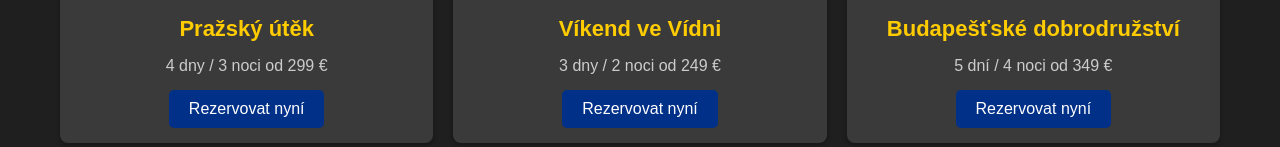
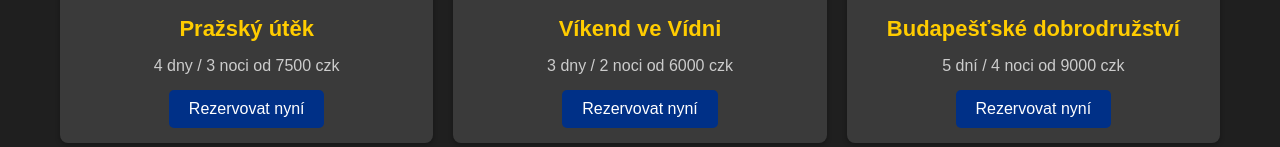
Before and after one commit to C0DEX7/cestovka, a plain HTML site: page index.html in a window 1280 px wide. Shown: the part 2639-2786 px from the top of the page. Drawn offline with Linux system fonts and the light colour scheme.

Commit message:
Update index.html

```diff
--- a/index.html
+++ b/index.html
@@ -629,19 +629,19 @@
                 <div class="offer-card">
                     <img src="dest/prague.jpg" alt="Praha">
                     <h3>Pražský útěk</h3>
-                    <p>4 dny / 3 noci od 299 €</p>
+                    <p>4 dny / 3 noci od 7500 czk</p>
                     <button class="book-now">Rezervovat nyní</button>
                 </div>
                 <div class="offer-card">
                     <img src="dest/vienna.jpg" alt="Vídeň">
                     <h3>Víkend ve Vídni</h3>
-                    <p>3 dny / 2 noci od 249 €</p>
+                    <p>3 dny / 2 noci od 6000 czk</p>
                     <button class="book-now">Rezervovat nyní</button>
                 </div>
                 <div class="offer-card">
                     <img src="dest/budapest.jpg" alt="Budapešť">
                     <h3>Budapešťské dobrodružství</h3>
-                    <p>5 dní / 4 noci od 349 €</p>
+                    <p>5 dní / 4 noci od 9000 czk</p>
                     <button class="book-now">Rezervovat nyní</button>
                 </div>
             </div>
```
